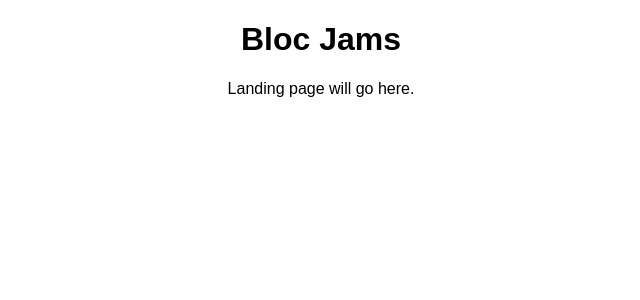
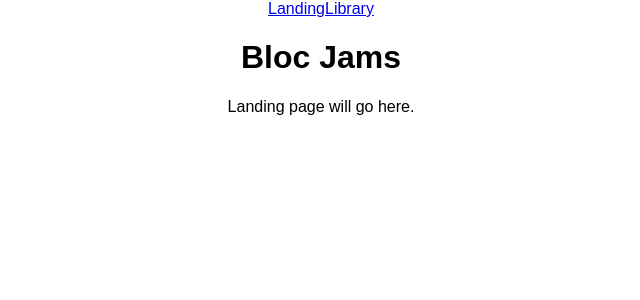
Before and after one commit to anaymark/s-club-jams, a React (Create React App) app: page / in a window 1280 px wide. Shown: the top 300 px of the page, without its empty margins (319-959 px from the left). Built offline with nearby package versions, Linux system fonts and the light colour scheme.

Commit message:
add navigation links

```diff
--- a/src/App.js
+++ b/src/App.js
@@ -9,6 +9,10 @@ class App extends Component {
     return (
         <div class = "App">
         <header>
+          <nav>
+            <Link to="/">Landing</Link>
+            <Link to="/library">Library</Link>
+          </nav>
           <h1>Bloc Jams</h1>
         </header>
         <main>
```
